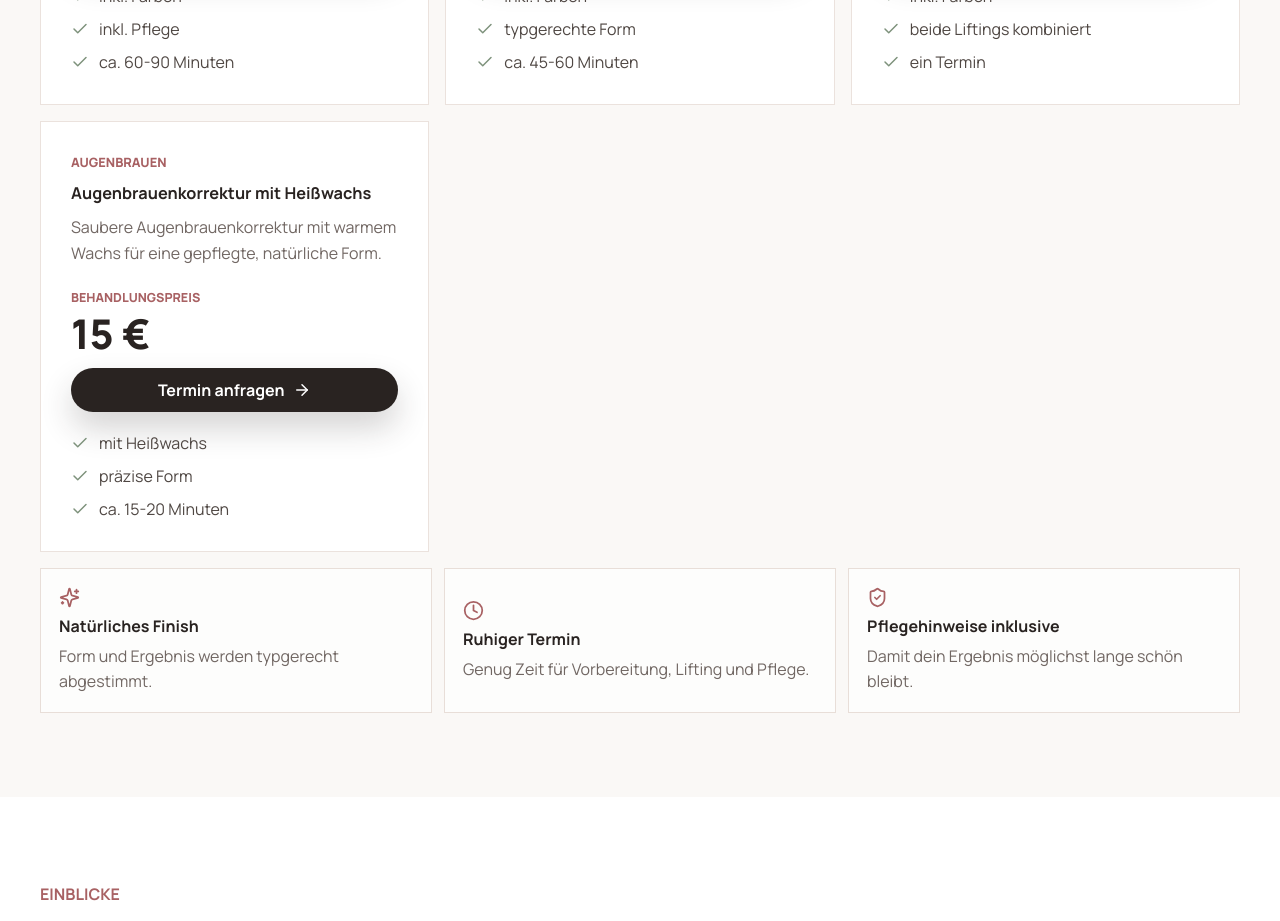
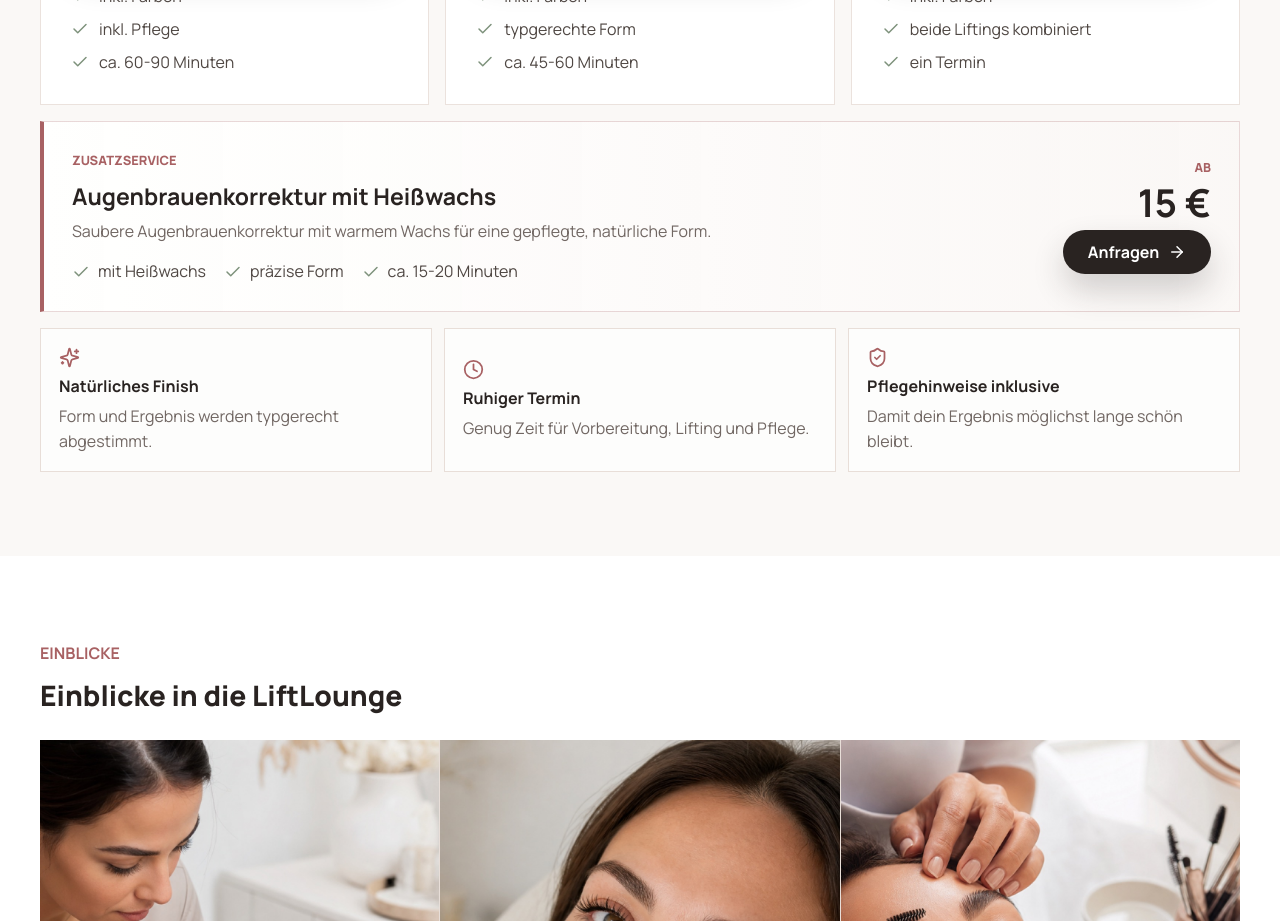
Before and after one commit to JBD-GER/liftlounge, a React (Vite) app: page / in a window 1280 px wide. Shown: the part 4900-5821 px from the top of the page. Built offline with nearby package versions, Linux system fonts and the light colour scheme.

Commit message:
Style brow wax service as add-on

```diff
--- a/src/components/ContactForm.jsx
+++ b/src/components/ContactForm.jsx
@@ -1,6 +1,6 @@
 import { useMemo, useState } from 'react';
 import { AlertCircle, ArrowRight, CheckCircle2, Phone } from 'lucide-react';
-import { pricingPackages, site, trainingOffers } from '../data/siteData.js';
+import { addOnServices, pricingPackages, site, trainingOffers } from '../data/siteData.js';
 
 const initialForm = {
   name: '',
@@ -33,6 +33,7 @@ export default function ContactForm() {
   const packageOptions = useMemo(
     () => [
       ...pricingPackages.map((plan) => plan.name),
+      ...addOnServices.map((service) => service.name),
       ...trainingOffers.map((offer) => offer.name),
     ],
     [],
--- a/src/components/Pricing.jsx
+++ b/src/components/Pricing.jsx
@@ -1,5 +1,5 @@
 import { ArrowRight, Check, Clock, ShieldCheck, Sparkles } from 'lucide-react';
-import { pricingPackages } from '../data/siteData.js';
+import { addOnServices, pricingPackages } from '../data/siteData.js';
 
 export default function Pricing() {
   return (
@@ -45,6 +45,33 @@ export default function Pricing() {
               </article>
             ))}
           </div>
+          <div className="pricing-add-ons" aria-label="Zusatzservices">
+            {addOnServices.map((service) => (
+              <article className="pricing-add-on-card" key={service.name}>
+                <div className="pricing-add-on-copy">
+                  <p className="pricing-eyebrow">Zusatzservice</p>
+                  <h3>{service.name}</h3>
+                  <p className="pricing-description">{service.description}</p>
+                  <ul>
+                    {service.features.map((feature) => (
+                      <li key={feature}>
+                        <Check aria-hidden="true" size={18} />
+                        <span>{feature}</span>
+                      </li>
+                    ))}
+                  </ul>
+                </div>
+                <div className="pricing-add-on-action">
+                  <span>ab</span>
+                  <strong>{service.price}</strong>
+                  <a className="button button-primary" href="#kontakt">
+                    Anfragen
+                    <ArrowRight aria-hidden="true" size={18} />
+                  </a>
+                </div>
+              </article>
+            ))}
+          </div>
           <aside className="pricing-side-note">
             <div>
               <Sparkles aria-hidden="true" size={21} />
--- a/src/data/siteData.js
+++ b/src/data/siteData.js
@@ -154,6 +154,9 @@ export const pricingPackages = [
       'Lash Lifting und Brow Lifting zusammen in einem Termin zum Kombipreis.',
     features: ['inkl. Färben', 'beide Liftings kombiniert', 'ein Termin'],
   },
+];
+
+export const addOnServices = [
   {
     name: 'Augenbrauenkorrektur mit Heißwachs',
     eyebrow: 'Augenbrauen',
@@ -289,7 +292,7 @@ export const localBusinessSchema = {
     'Neustadt am Rübenberge',
     'Seelze',
   ],
-  makesOffer: pricingPackages.map((item) => {
+  makesOffer: [...pricingPackages, ...addOnServices].map((item) => {
     const price = numericPrice(item.price);
 
     return {
--- a/src/styles/index.css
+++ b/src/styles/index.css
@@ -890,6 +890,83 @@ p {
   margin-top: auto;
 }
 
+.pricing-add-ons {
+  display: grid;
+  gap: 12px;
+}
+
+.pricing-add-on-card {
+  display: grid;
+  grid-template-columns: minmax(0, 1fr) auto;
+  gap: clamp(18px, 4vw, 42px);
+  align-items: center;
+  padding: clamp(20px, 3vw, 28px);
+  border: 1px solid rgba(166, 97, 99, 0.24);
+  border-left: 4px solid var(--rose-strong);
+  background: linear-gradient(90deg, rgba(255, 255, 255, 0.94), rgba(250, 248, 246, 0.9));
+}
+
+.pricing-add-on-copy {
+  min-width: 0;
+}
+
+.pricing-add-on-card h3 {
+  max-width: 760px;
+  margin-bottom: 8px;
+  font-size: clamp(1.08rem, 1.8vw, 1.45rem);
+}
+
+.pricing-add-on-card .pricing-description {
+  max-width: 760px;
+}
+
+.pricing-add-on-card ul {
+  display: flex;
+  flex-wrap: wrap;
+  gap: 9px 18px;
+  padding: 0;
+  margin: 16px 0 0;
+  list-style: none;
+}
+
+.pricing-add-on-card li {
+  display: inline-flex;
+  gap: 8px;
+  align-items: center;
+  color: #4f4743;
+  line-height: 1.4;
+}
+
+.pricing-add-on-card li svg {
+  flex: 0 0 auto;
+  color: var(--sage);
+}
+
+.pricing-add-on-action {
+  display: grid;
+  justify-items: end;
+  gap: 8px;
+  min-width: 176px;
+}
+
+.pricing-add-on-action > span {
+  color: var(--rose-strong);
+  font-size: 0.78rem;
+  font-weight: 850;
+  text-transform: uppercase;
+}
+
+.pricing-add-on-action strong {
+  color: var(--ink);
+  font-family: var(--display-font);
+  font-size: clamp(2rem, 3vw, 2.7rem);
+  line-height: 1;
+}
+
+.pricing-add-on-action .button {
+  min-width: 148px;
+}
+
 .pricing-side-note {
   display: grid;
   grid-template-columns: repeat(3, minmax(0, 1fr));
@@ -2027,6 +2104,27 @@ label small {
   .pricing-cards,
   .pricing-side-note {
     grid-template-columns: 1fr;
+  }
+
+  .pricing-add-on-card {
+    grid-template-columns: 1fr;
+    gap: 20px;
+    padding: 20px;
+  }
+
+  .pricing-add-on-card ul {
+    display: grid;
+    grid-template-columns: 1fr;
+  }
+
+  .pricing-add-on-action {
+    justify-items: start;
+    min-width: 0;
+  }
+
+  .pricing-add-on-action .button {
+    width: 100%;
+    min-width: 0;
   }
 
   .pricing-card {
```
